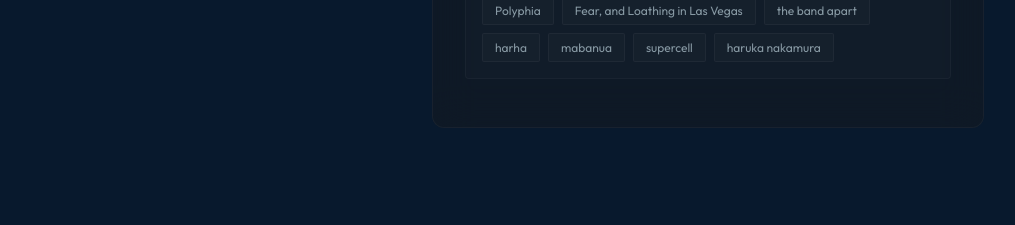
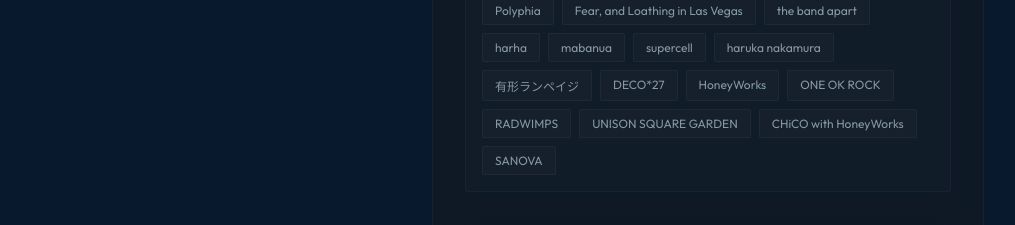
Before and after one commit to Ushi54/drum-portfolio, a React (Vite) app: page / in a window 1280 px wide. Shown: the part 1917-2142 px from the top of the page, without its empty margins (132-1147 px from the left). Built offline with nearby package versions, Linux system fonts and the light colour scheme; a web font is replaced by a local one.

Commit message:
Add 8 new artists with YouTube links to Inspirations

```diff
--- a/src/components/About.tsx
+++ b/src/components/About.tsx
@@ -13,7 +13,15 @@
     { name: 'harha', url: 'https://www.youtube.com/@harha868' },
     { name: 'mabanua', url: 'https://www.youtube.com/@mabanua_official' },
     { name: 'supercell', url: 'https://www.youtube.com/@spclryo2673' },
-    { name: 'haruka nakamura', url: 'https://www.youtube.com/@harukanakamura_' }
+    { name: 'haruka nakamura', url: 'https://www.youtube.com/@harukanakamura_' },
+    { name: '有形ランペイジ', url: 'https://www.youtube.com/@sasakureUK0211' },
+    { name: 'DECO*27', url: 'https://www.youtube.com/@DECO27' },
+    { name: 'HoneyWorks', url: 'https://www.youtube.com/@HoneyWorksOFFICIAL' },
+    { name: 'ONE OK ROCK', url: 'https://www.youtube.com/@ONEOKROCK' },
+    { name: 'RADWIMPS', url: 'https://www.youtube.com/@RADWIMPS_official' },
+    { name: 'UNISON SQUARE GARDEN', url: 'https://www.youtube.com/@unisonsgofficial' },
+    { name: 'CHiCO with HoneyWorks', url: 'https://www.youtube.com/@chicoxxx' },
+    { name: 'SANOVA', url: 'https://www.youtube.com/@SANOVA-Official' }
   ];
 
   // 詳細・整理された正確な愛用機材データ
```
